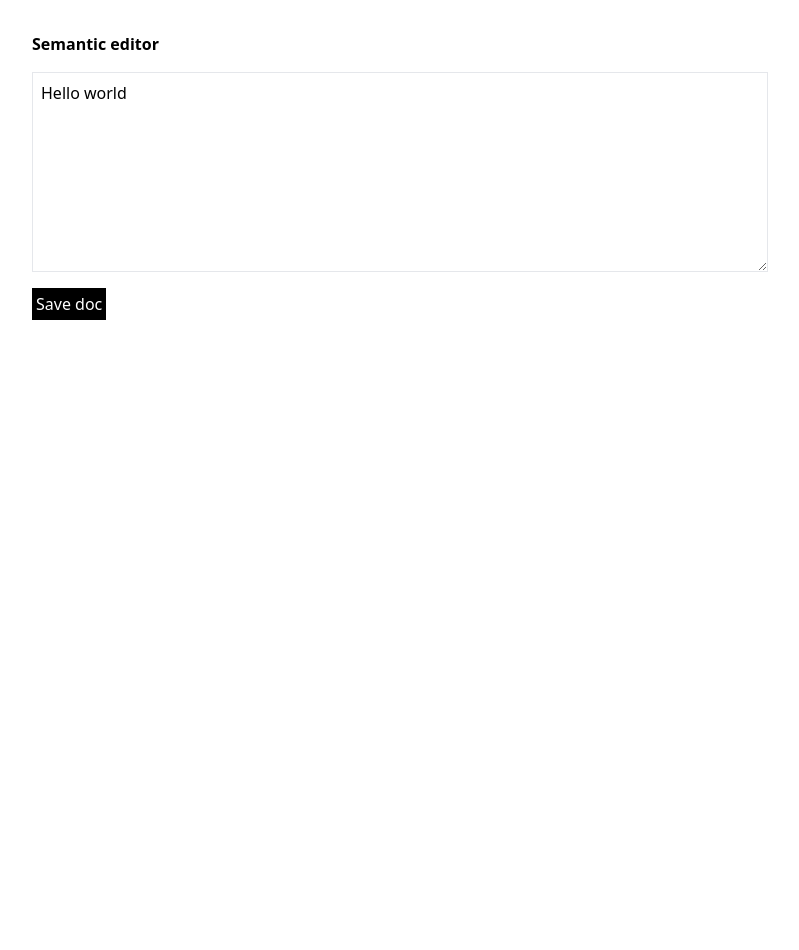
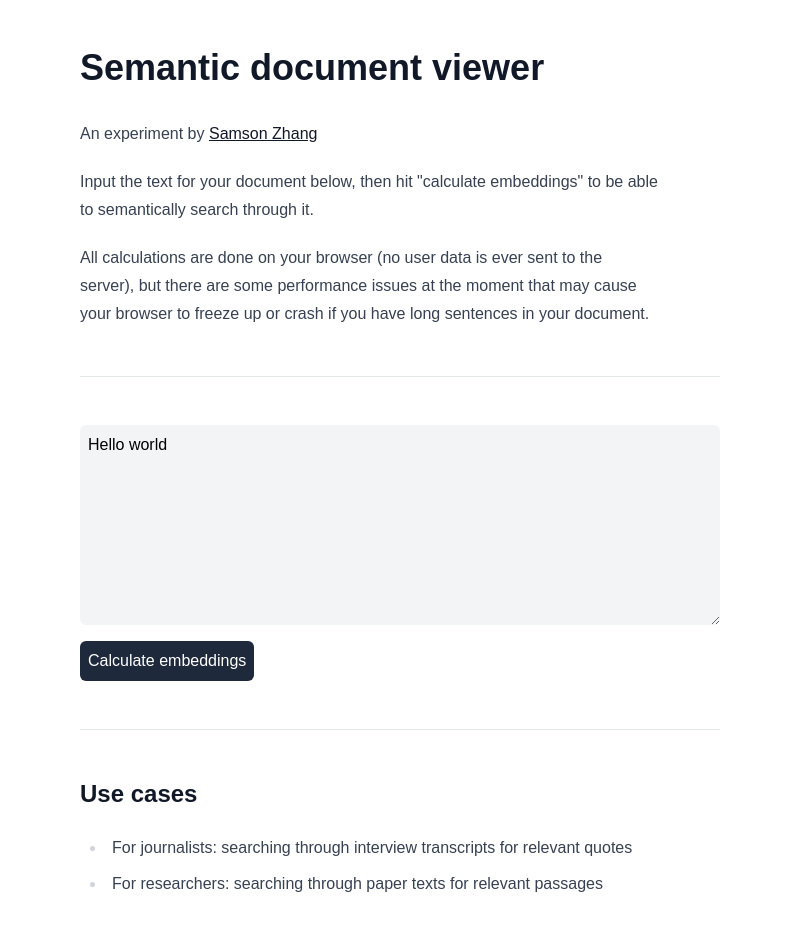
Before and after one commit to wwsalmon/semantic-editor, a Next.js app: page / in a window 1280 px wide. Shown: the top 950 px of the page, without its empty margins (240-1039 px from the left). Before the commit the page ends 800 px from the top, so only its background shows below. Built offline with nearby package versions, Linux system fonts and the light colour scheme.

Commit message:
aesthetic improvements

```diff
--- a/package.json
+++ b/package.json
@@ -11,6 +11,7 @@
     "@tensorflow-models/universal-sentence-encoder": "^1.3.3",
     "@tensorflow/tfjs": "^3.19.0",
     "@tensorflow/tfjs-backend-webgl": "^3.19.0",
+    "classnames": "^2.3.1",
     "compute-cosine-similarity": "^1.0.0",
     "next": "12.1.6",
     "react": "^18.1.0",
@@ -21,6 +22,7 @@
     "typescript": "^4.6.4"
   },
   "devDependencies": {
+    "@tailwindcss/typography": "^0.5.4",
     "@types/node": "^17.0.31",
     "@types/react": "^18.0.8",
     "autoprefixer": "^10.4.7",
--- a/pages/index.tsx
+++ b/pages/index.tsx
@@ -1,6 +1,7 @@
 import {useState} from "react";
 import similarity from "compute-cosine-similarity";
 import "@tensorflow/tfjs-backend-webgl";
+import classNames from "classnames";
 
 const use = require("@tensorflow-models/universal-sentence-encoder");
 
@@ -90,47 +91,68 @@ export default function Home() {
     }
 
     return (
-        <div className="mx-auto max-w-3xl px-4 my-8">
-            <h1 className="font-bold mb-4">Semantic editor</h1>
+        <div className="mx-auto max-w-2xl px-4 my-8">
             {isSaved ? (
                 <>
                     {docSplit ? (
                         <>
+                            <div className="fixed left-0 top-0 h-full overflow-y-auto" style={{width: "calc(100vw - 320px)"}}>
+                                <div className="mx-auto max-w-xl px-4 my-8">
+                                    <div className="flex items-center mb-4">
+                                        <button className="text-gray-500 underline" onClick={() => setIsSaved(false)}>Home</button>
+                                        <span className="text-gray-500 mx-2">/</span>
+                                        <h1 className="font-bold">Your document</h1>
+                                    </div>
+                                    <p className="text-sm text-gray-500">This document and its sentence embeddings are stored only in your browser. If you refresh the page you will have to re-enter the document.</p>
+                                    <div className="prose my-8">
                                         {docSlate.map((paragraph, i) => (
-                                <p key={i} className="my-8">
+                                            <p key={i}>
                                                 {paragraph.children.map(sentence => (
                                                     <span
                                                         key={sentence.index}
-                                            className="hover:bg-gray-100 border-box"
+                                                        className={classNames("hover:bg-gray-100 border-box", selectedIndex == sentence.index && "outline outline-2")}
                                                         style={{
                                                             backgroundColor: scores ? scoreToColor(scores[sentence.index]) : "white",
-                                                outline: (selectedIndex == sentence.index) ? "black solid 2px" : "none",
                                                         }}
                                                         data-index={sentence.index}
                                                     >{sentence.text}</span>
                                                 ))}
                                             </p>
                                         ))}
+                                    </div>
+                                </div>
+                            </div>
                             <div className="fixed w-80 p-4 right-0 top-0 h-full border-l overflow-y-auto">
+                                <h2 className="font-bold">Semantic search</h2>
                                 <textarea
-                                    className="p-2 border w-full"
+                                    className="p-2 border w-full bg-gray-100 rounded-md border-none my-4"
                                     placeholder="Semantic search in text"
                                     value={search}
                                     onChange={e => setSearch(e.target.value)}
                                 />
-                                <button className="p-2 bg-gray-300" onClick={onSearch}>Search</button>
-                                <span className="ml-4">{status}</span>
+                                <button className="p-2 bg-slate-800 text-white text-sm rounded-md" onClick={onSearch}>Search</button>
+                                <span className="mx-4 text-gray-500 text-sm">{status}</span>
                                 {status === "done" && (
-                                    <button className="p-2 bg-black text-white" onClick={() => {
+                                    <button
+                                        className="p-2 rounded-md bg-gray-200 text-sm"
+                                        onClick={() => {
                                             setScores(null);
                                             setStatus("ready");
-                                    }}>Reset</button>
+                                        }}
+                                    >
+                                        Reset
+                                    </button>
                                 )}
                                 {scores && (
-                                    <p className="my-4">{scores.filter(d => d >= 0.5).length} matches above <code className="text-sm bg-gray-100 p-1 rounded-sm">0.5</code></p>
+                                    <p className="my-4 text-sm text-gray-500">{scores.filter(d => d >= 0.5).length} matches above <code className="text-sm bg-gray-100 p-1 rounded-sm">0.5</code></p>
                                 )}
+                                <hr className="-mx-4 my-4"/>
                                 {sortedSplitDoc.map(d => (
-                                    <button className="block p-4 -mx-4 text-left hover:bg-gray-100" key={d.index} onClick={() => onNavigate(d.index)}>
+                                    <button
+                                        className={classNames("block p-4 -mx-4 text-left hover:bg-gray-100", d.index == selectedIndex && "outline outline-2")}
+                                        key={d.index}
+                                        onClick={() => onNavigate(d.index)}
+                                    >
                                         {d.text}{scores && (
                                             <span style={{backgroundColor: scoreToColor(scores[d.index])}}>
                                                 {` (${scores[d.index]})`}
@@ -139,7 +161,6 @@ export default function Home() {
                                     </button>
                                 ))}
                             </div>
-                            <button className="bg-black p-1 text-white" onClick={() => setIsSaved(false)}>Edit doc</button>
                         </>
                     ) : (
                         <p>{status}</p>
@@ -147,13 +168,33 @@ export default function Home() {
                 </>
             ) : (
                 <>
+                    <div className="prose my-12">
+                        <h1>
+                            Semantic document viewer
+                        </h1>
+                        <p>An experiment by <a href="twitter.com/wwsalmon">Samson Zhang</a></p>
+                        <p>Input the text for your document below, then hit "calculate embeddings" to be able to semantically search through it.</p>
+                        <p>All calculations are done on your browser (no user data is ever sent to the server), but there are some performance issues at the moment that may cause your browser to freeze up or crash if you have long sentences in your document.</p>
+                    </div>
+                    <hr className="my-12"/>
                     <div className="w-full">
                         <div className="relative my-4">
-                            <textarea value={docInput} onChange={e => setDocInput(e.target.value)} className="absolute top-0 left-0 right-0 bottom-0 w-full h-full p-2 border overflow-hidden"/>
-                            <p className="min-h-[200px] pointer-events-none p-2 border whitespace-pre-line">{docInput}</p>
+                            <textarea value={docInput} onChange={e => setDocInput(e.target.value)} className="absolute top-0 left-0 right-0 bottom-0 w-full h-full p-2 overflow-hidden bg-gray-100 rounded-md border-none"/>
+                            <p className="min-h-[200px] pointer-events-none p-2 opacity-0 whitespace-pre-line">{docInput}</p>
                         </div>
                     </div>
-                    <button className="bg-black p-1 text-white" onClick={onSave}>Save doc</button>
+                    <button className="bg-slate-800 rounded-md p-2 text-white" onClick={onSave}>Calculate embeddings</button>
+                    <hr className="my-12"/>
+                    <div className="prose my-12">
+                        <h2>Use cases</h2>
+                        <ul>
+                            <li>For journalists: searching through interview transcripts for relevant quotes</li>
+                            <li>For researchers: searching through paper texts for relevant passages</li>
+                        </ul>
+                        <h2>Implementation details</h2>
+                        <p>Embeddings for each sentence are calculated using <a href="https://www.tensorflow.org/hub/tutorials/semantic_similarity_with_tf_hub_universal_encoder">Universal Sentence Encoder</a> via Tensorflow.js, then compared to the embedding of search strings using cosine similarity.</p>
+                        <p>You can find the full code for this app <a href="https://github.com/wwsalmon/semantic-editor">on GitHub here</a>.</p>
+                    </div>
                 </>
             )}
         </div>
--- a/styles/globals.css
+++ b/styles/globals.css
@@ -2,6 +2,10 @@
 @tailwind components;
 @tailwind utilities;
 
+body {
+    font-family: "Arial";
+}
+
 .slateEditor p {
     margin: 16px 0;
 }
--- a/tailwind.config.js
+++ b/tailwind.config.js
@@ -5,5 +5,7 @@ module.exports = {
     ],
     theme: {},
     variants: {},
-    plugins: [],
+    plugins: [
+        require("@tailwindcss/typography"),
+    ],
 }
```
Also changed, not shown: 1 other file (tests, documents, lock files or other folders). Lines whose indentation alone changed are shown as unchanged.
